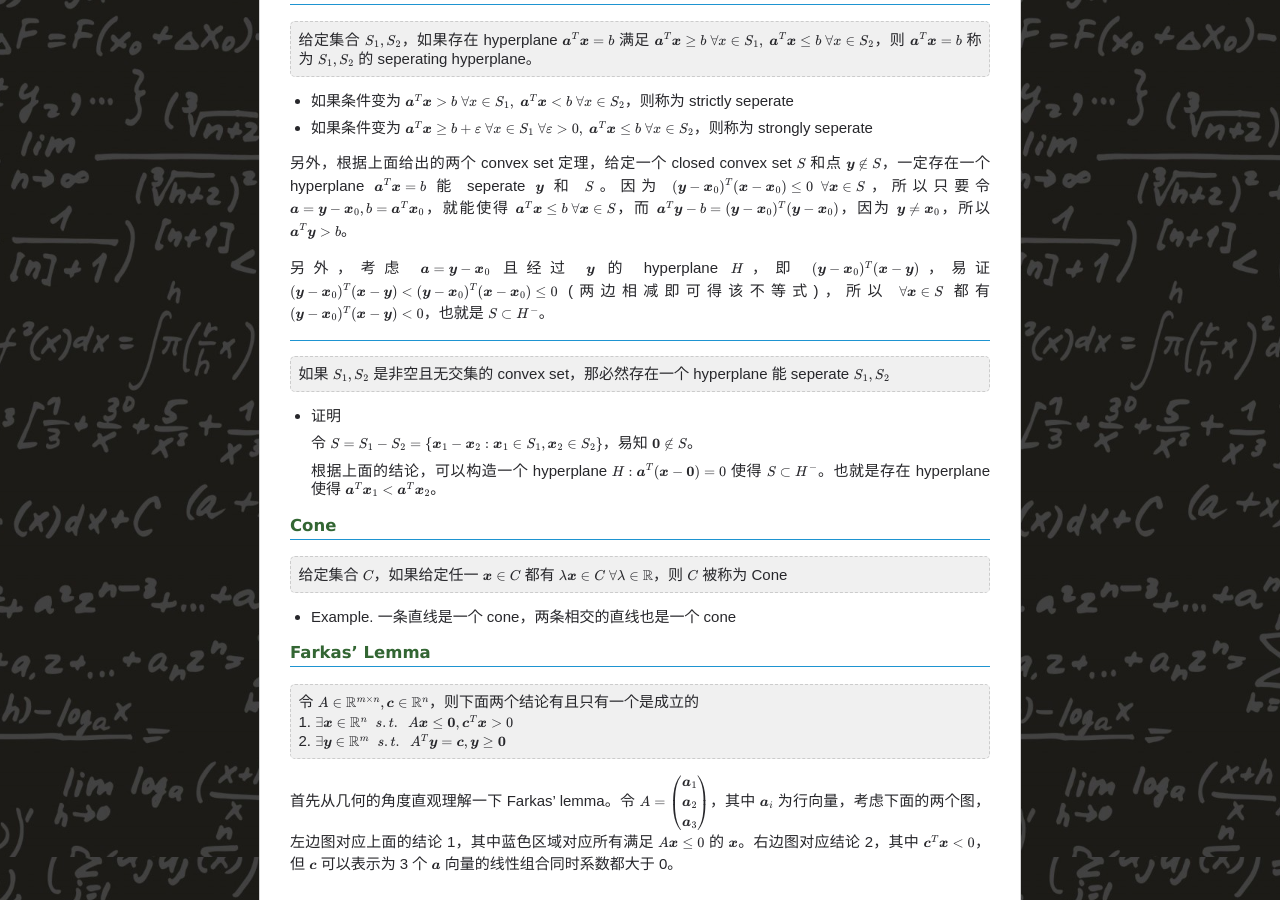
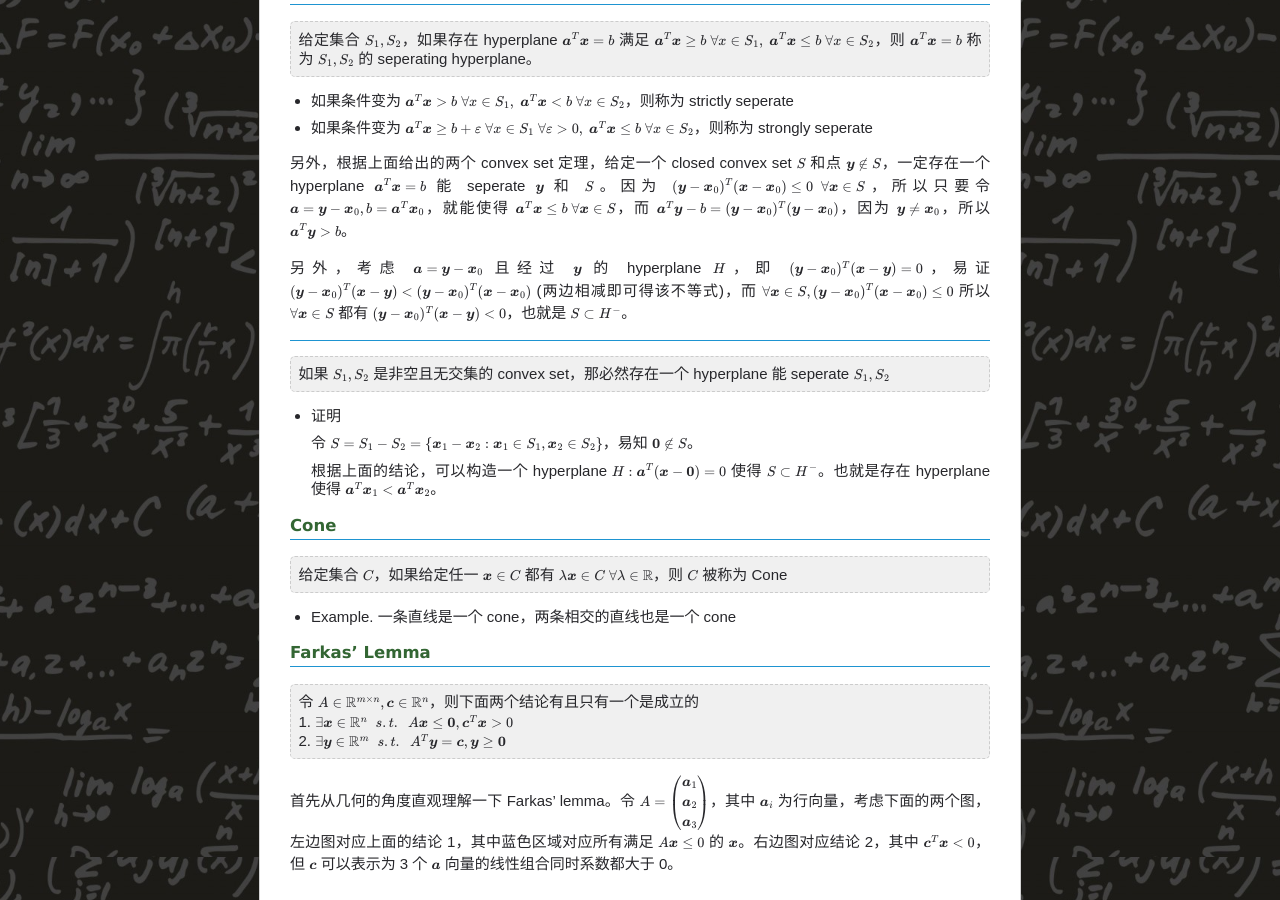
Before and after one commit to chenrushan/chenrushan.github.io, a Jekyll site: the page built from _posts/2014-04-15-NP-04-convex-set.markdown, in a window 1280 px wide and 900 px high, scrolled down 5443 px. Built offline with Jekyll 4.4.1, drawn with Linux system fonts in a browser that asks for light colours; Markdown is read by kramdown in place of the engine named in the settings; formulas are drawn with MathJax 3.

Commit message:
[np04]: update

```diff
--- a/_posts/2014-04-15-NP-04-convex-set.markdown
+++ b/_posts/2014-04-15-NP-04-convex-set.markdown
@@ -239,7 +239,7 @@ $\boldsymbol{x}_0 = \arg\min_{\boldsymbol{x} \in S} \Vert \boldsymbol{y} - \bold
 
 另外，根据上面给出的两个 convex set 定理，给定一个 closed convex set $S$ 和点 $\boldsymbol{y} \notin S$，一定存在一个 hyperplane $\boldsymbol{a}^T\boldsymbol{x} = b$ 能 seperate $\boldsymbol{y}$ 和 $S$。因为 $(\boldsymbol{y} - \boldsymbol{x}_0)^T(\boldsymbol{x} - \boldsymbol{x}_0) \leq 0 \;\; \forall \boldsymbol{x} \in S$，所以只要令 $\boldsymbol{a} = \boldsymbol{y} - \boldsymbol{x}_0, b = \boldsymbol{a}^T \boldsymbol{x}\_0$，就能使得 $\boldsymbol{a}^T\boldsymbol{x} \leq b \; \forall \boldsymbol{x} \in S$，而 $\boldsymbol{a}^T \boldsymbol{y} - b = (\boldsymbol{y} - \boldsymbol{x}_0)^T(\boldsymbol{y} - \boldsymbol{x}_0)$，因为 $\boldsymbol{y} \neq \boldsymbol{x}\_0$，所以 $\boldsymbol{a}^T \boldsymbol{y} > b$。
 
-另外，考虑 $\boldsymbol{a} = \boldsymbol{y} - \boldsymbol{x}_0$ 且经过 $\boldsymbol{y}$ 的 hyperplane $H$，即 $(\boldsymbol{y} - \boldsymbol{x}_0)^T(\boldsymbol{x} - \boldsymbol{y})$，易证 $(\boldsymbol{y} - \boldsymbol{x}_0)^T(\boldsymbol{x} - \boldsymbol{y}) < (\boldsymbol{y} - \boldsymbol{x}_0)^T(\boldsymbol{x} - \boldsymbol{x}_0) \leq 0$ (两边相减即可得该不等式)，所以 $\forall \boldsymbol{x} \in S$ 都有 $(\boldsymbol{y} - \boldsymbol{x}_0)^T(\boldsymbol{x} - \boldsymbol{y}) < 0$，也就是 $S \subset H^-$。
+另外，考虑 $\boldsymbol{a} = \boldsymbol{y} - \boldsymbol{x}_0$ 且经过 $\boldsymbol{y}$ 的 hyperplane $H$，即 $(\boldsymbol{y} - \boldsymbol{x}_0)^T(\boldsymbol{x} - \boldsymbol{y}) = 0$，易证 $(\boldsymbol{y} - \boldsymbol{x}_0)^T(\boldsymbol{x} - \boldsymbol{y}) < (\boldsymbol{y} - \boldsymbol{x}_0)^T(\boldsymbol{x} - \boldsymbol{x}_0)$ (两边相减即可得该不等式)，而 $\forall \boldsymbol{x} \in S, (\boldsymbol{y} - \boldsymbol{x}_0)^T(\boldsymbol{x} - \boldsymbol{x}_0) \leq 0$ 所以 $\forall \boldsymbol{x} \in S$ 都有 $(\boldsymbol{y} - \boldsymbol{x}_0)^T(\boldsymbol{x} - \boldsymbol{y}) < 0$，也就是 $S \subset H^-$。
 
 ----------
 
```
